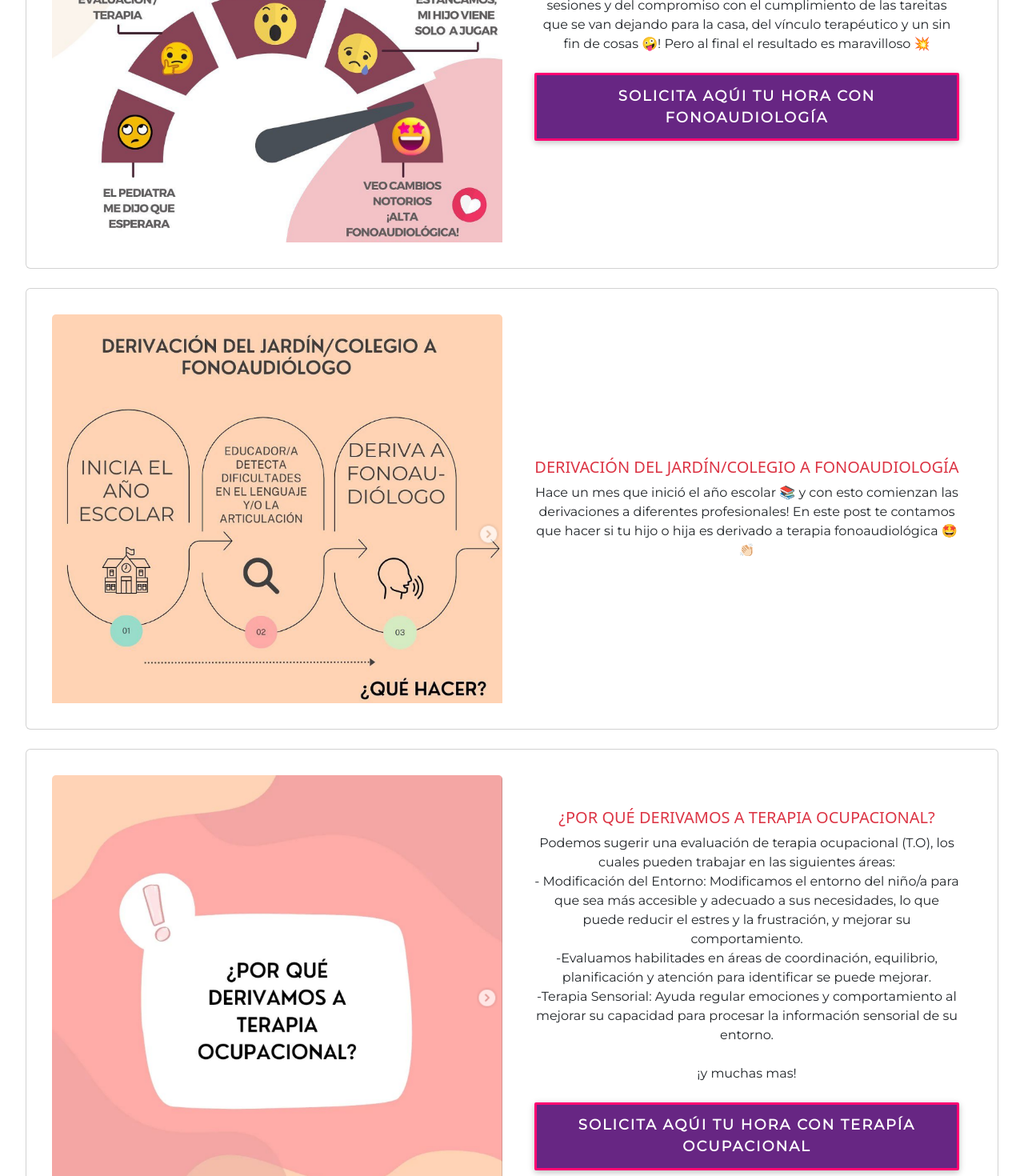
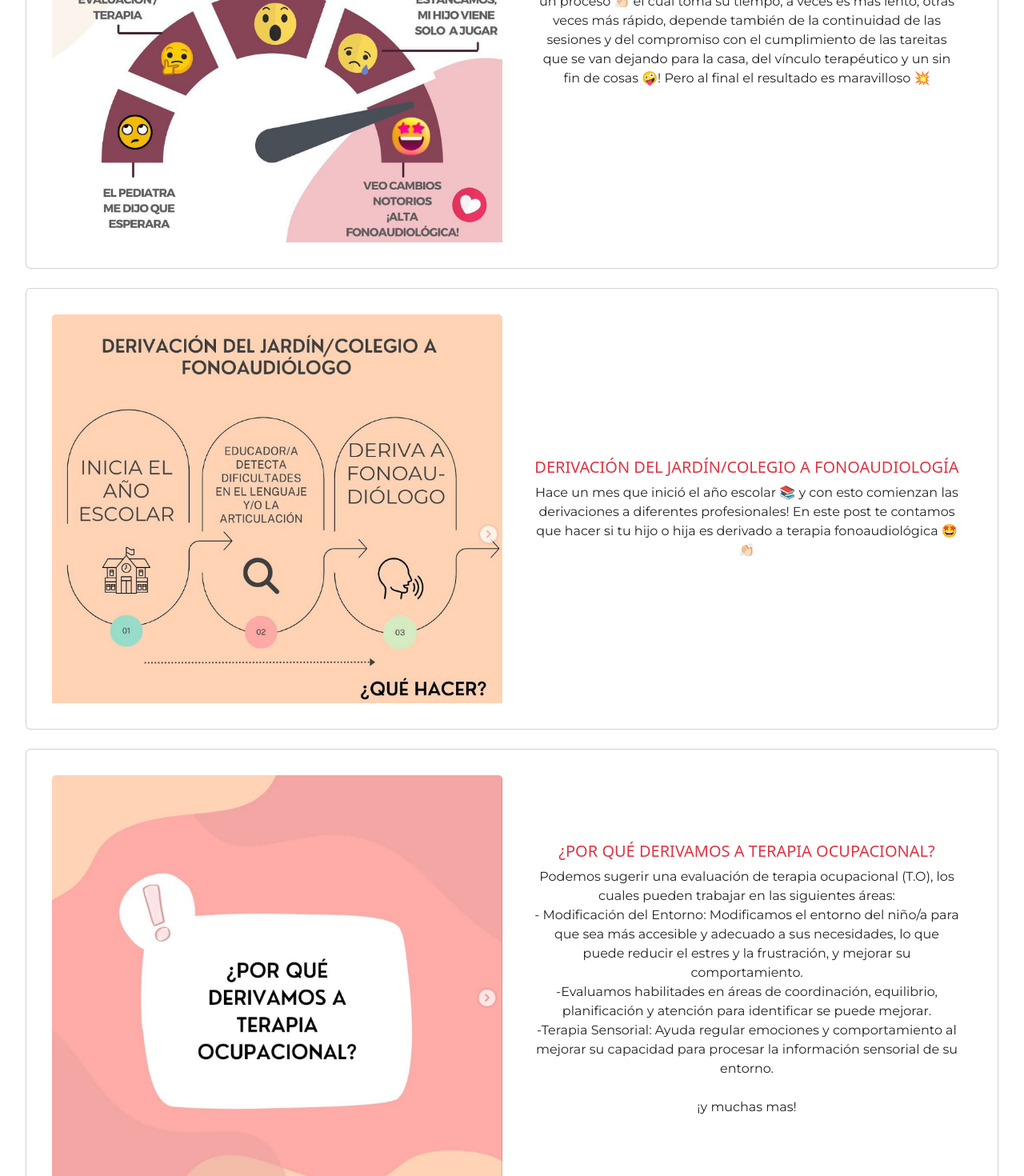
Before and after one commit to EduardoUreta/RehabilitaSantiago, a React (Vite) app: page /blog-y-recursos in a window 1280 px wide. Shown: the part 540-2010 px from the top of the page at 80% size. Built offline with nearby package versions, Linux system fonts and the light colour scheme.

Commit message:
corregido errores

```diff
--- a/src/Components/Blog.jsx
+++ b/src/Components/Blog.jsx
@@ -33,11 +33,6 @@ export function Blog() {
                         Pero al final el resultado es maravilloso 💥
                         <br></br>
                         <br></br>
-                        <Link to="/contacto">
-                            <button className='button-leer-mas'>
-                                Solicita aqúi tu hora con Fonoaudiología
-                            </button>
-                        </Link>
                       </>
                     ) : (
                       <>
@@ -80,12 +75,6 @@ export function Blog() {
 
                         ¡y muchas mas!<br></br><br></br>
 
-                        <Link to="/contacto">
-                            <button className='button-leer-mas'>
-                                Solicita aqúi tu hora con Terapía Ocupacional
-                            </button>
-                        </Link>
-
                       </>
                     ) : (
                       <>
```
